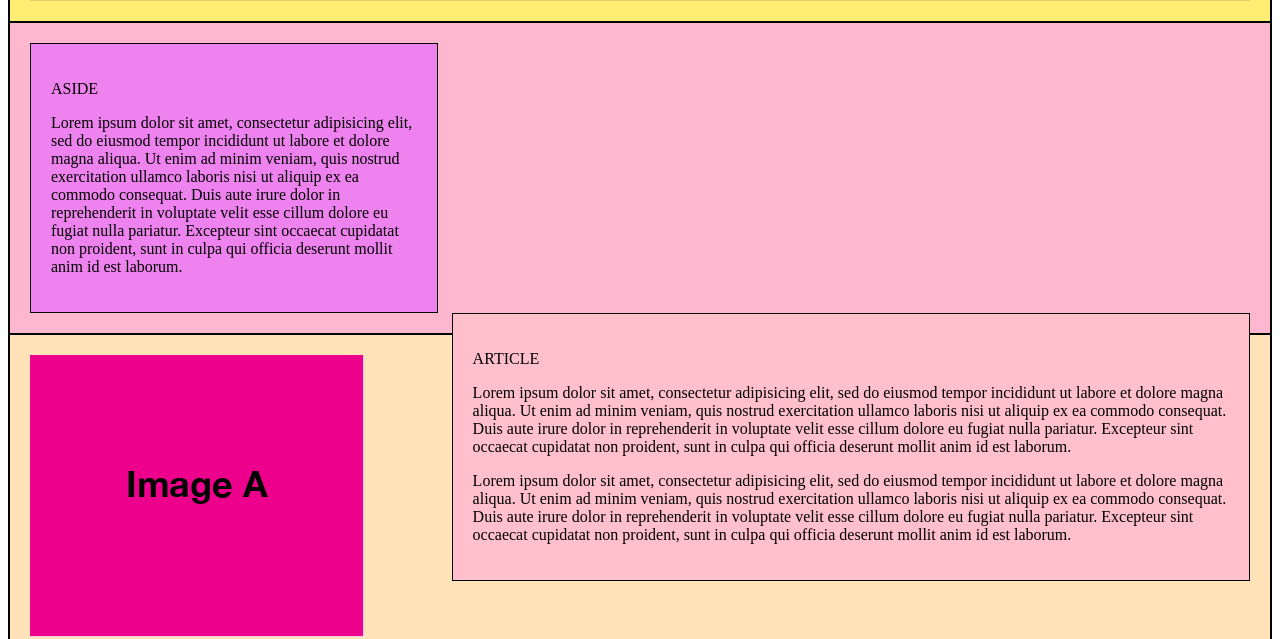
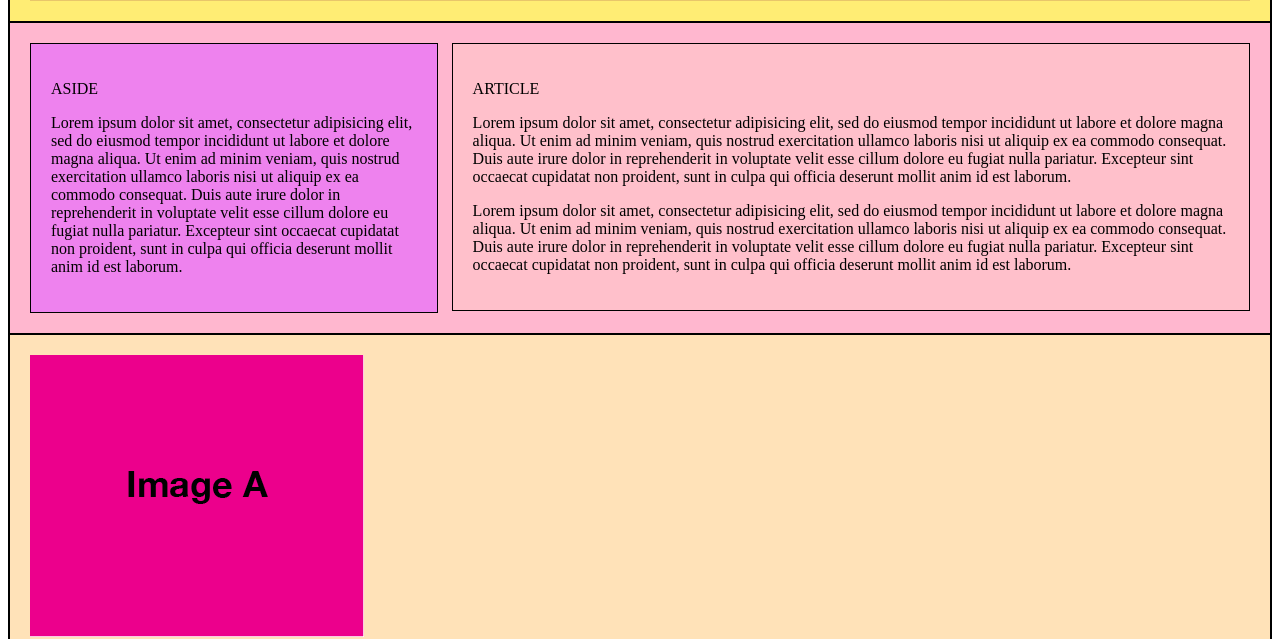
Before and after one commit to priscillaalmeida/priscillaalmeida.github.io, a plain HTML site: page unit_6/index.html in a window 1280 px wide. Shown: the part 186-825 px from the top of the page. Drawn offline with Linux system fonts and the light colour scheme; files whose address does not match are found by name.

Commit message:
6_updated

```diff
--- a/unit_6/css/style.css
+++ b/unit_6/css/style.css
@@ -36,7 +36,7 @@ nav{
   background-color: violet;
   border: 1px black solid;
   padding: 20px;
-  float:; left;
+  float: left;
   width: 30%;
 
 }
--- a/unit_6/index.html
+++ b/unit_6/index.html
@@ -20,7 +20,7 @@
   </section>
 
 <body>
-      <section id="two_column"="clearfix">
+      <section id="two_column" class="clearfix">
         <aside id="left">
         <p>ASIDE</p>
         <p>Lorem ipsum dolor sit amet, consectetur adipisicing elit, sed do eiusmod
```
